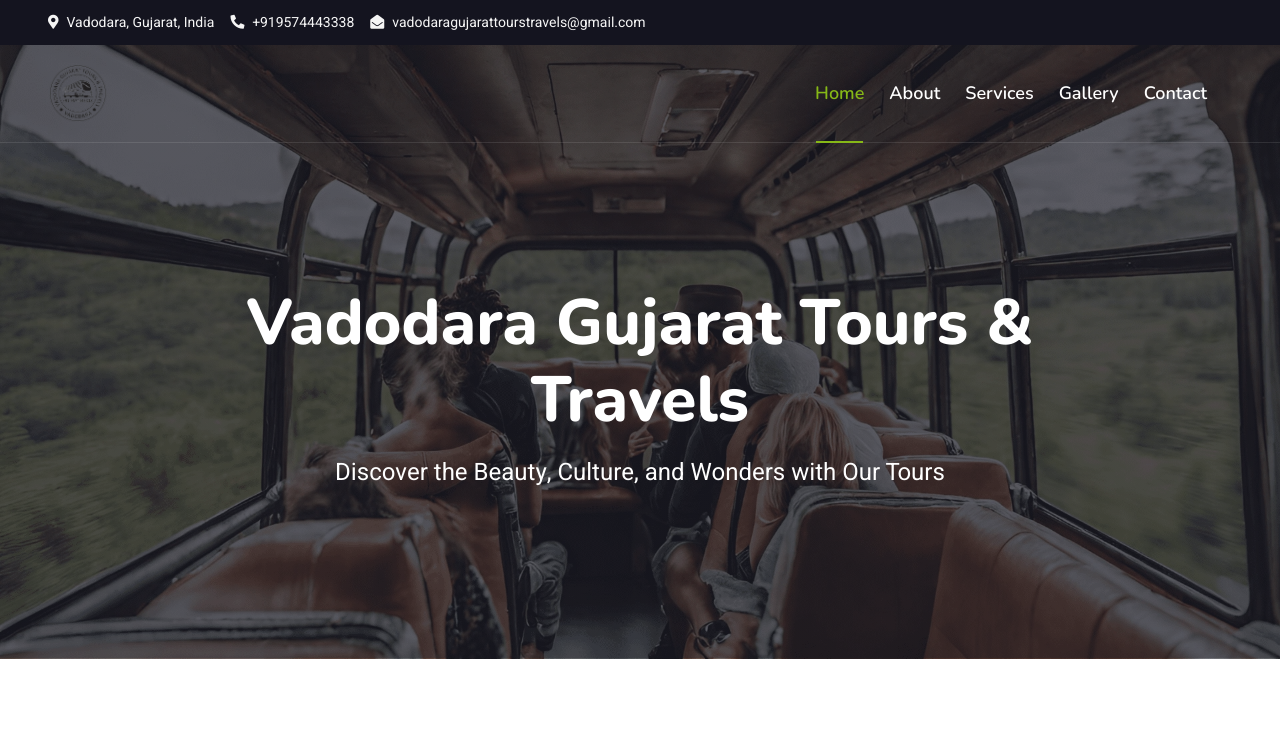
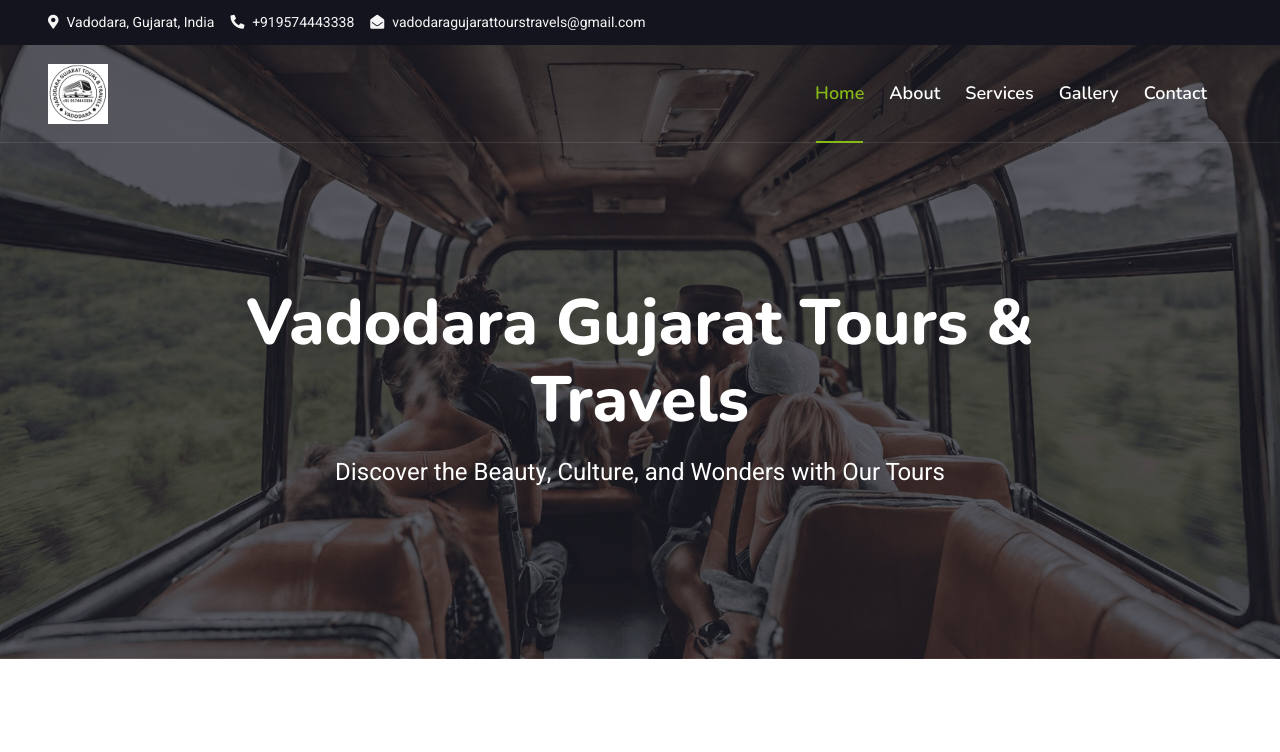
Before and after one commit to MohammedAjari/Tours-Travels, a plain HTML site: page index.html in a window 1280 px wide. Shown: the top 752 px of the page. Drawn offline with nearby package versions, Linux system fonts and the light colour scheme.

Commit message:
updated logo

```diff
--- a/index.html
+++ b/index.html
@@ -68,7 +68,7 @@
         <nav class="navbar navbar-expand-lg navbar-light px-4 px-lg-5 py-3 py-lg-0">
             <a href="" class="navbar-brand p-0">
                 <!-- <h1 class="text-primary m-0"><i class="fa fa-map-marker-alt me-3"></i>Tourist</h1> -->
-                <img src="img/final_logo1.png" alt="Vadodara Gujarat Tours & Travels">
+                <img src="img/logo1.jpeg" alt="Vadodara Gujarat Tours & Travels">
             </a>
             <button class="navbar-toggler" type="button" data-bs-toggle="collapse" data-bs-target="#navbarCollapse">
                 <span class="fa fa-bars"></span>
```
